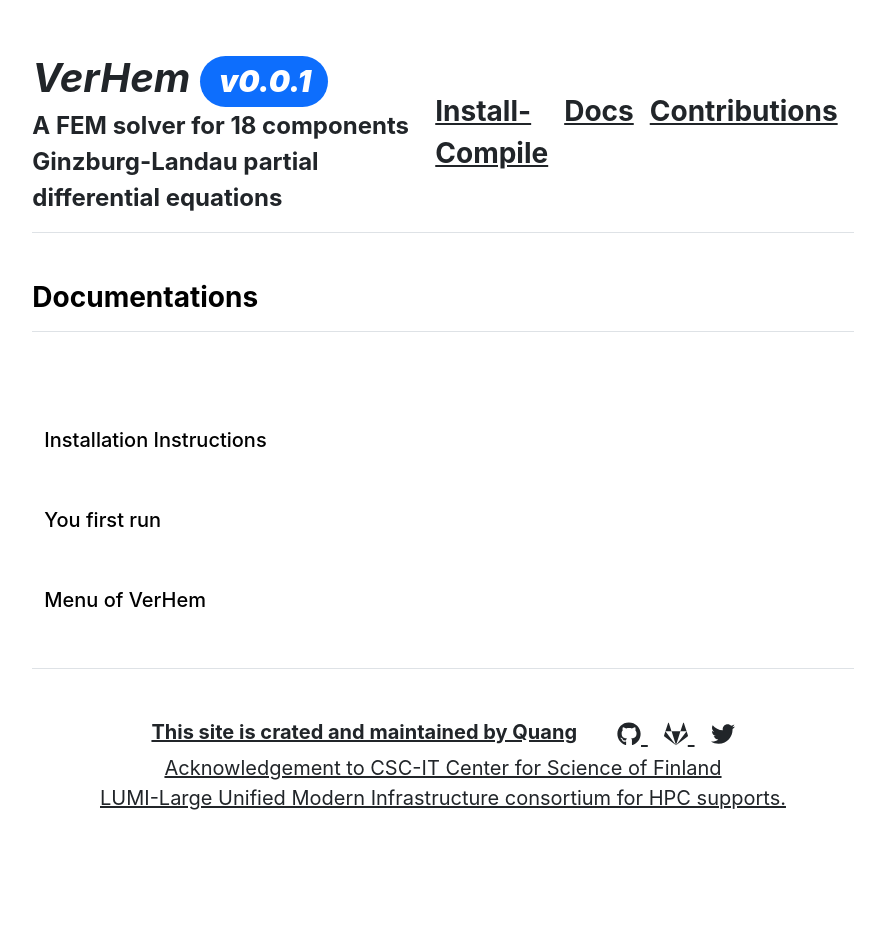
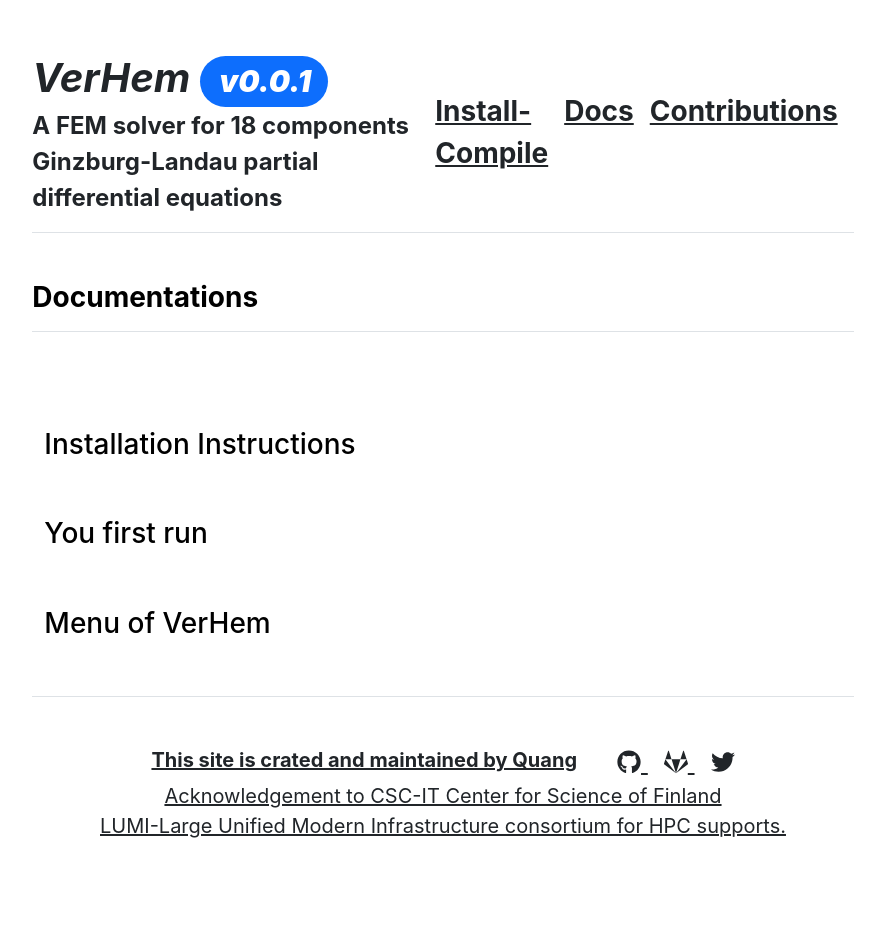
Before and after one commit to VerHem/VerHem.github.io, a Jekyll site: the page built from docs.md, in a window 1280 px wide. Shown: the whole page, without its empty margins (197-1082 px from the left). Built offline with Jekyll 4.4.1, drawn with Linux system fonts in a browser that asks for light colours; before the commit the page ends 909 px from its top, so only the background shows below that.

Commit message:
change heading size

```diff
--- a/_layouts/docs.html
+++ b/_layouts/docs.html
@@ -10,7 +10,7 @@ layout: default
 {% for topic in site.data.settings.documentations %}
 <div class="row g-5 mb-5">
   <div class="col-md-6">
-    <h5>{{ topic.topic }}</h5>
+    <h3>{{ topic.topic }}</h3>
   </div>
   <div class="col-md-6">
     <!--<img src="{{ site.github.url }}/{{ person.image }}" alt="Contact" width="100%">-->
```
